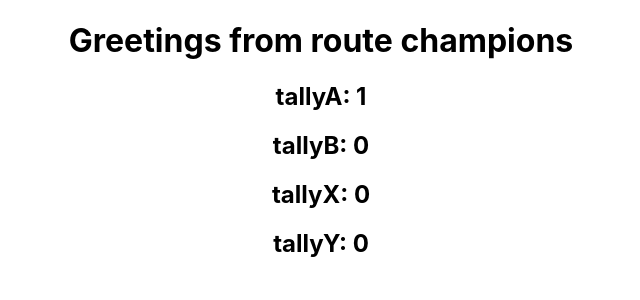
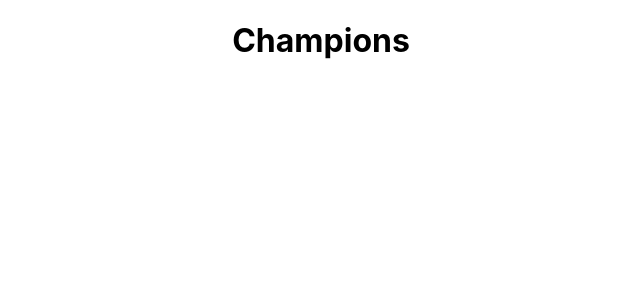
Before and after one commit to Macribo/banba3, a React (Create React App) app: page /champions in a window 1280 px wide. Shown: the top 300 px of the page, without its empty margins (319-959 px from the left). Built offline with nearby package versions, Linux system fonts and the light colour scheme.

Commit message:
Add Champion placeholder resources to champions.jsx; return via main-view router.

```diff
--- /dev/null
+++ b/src/components/champions/champions.jsx
@@ -0,0 +1,16 @@
+import React from 'react';
+
+export class Champions extends React.Component {
+
+	constructor() {
+		super();
+		this.state = {
+
+		}
+	}
+	render() {
+
+		return (<h1>Champions</h1>)
+	}
+
+}
--- a/src/components/main-view/main-view.jsx
+++ b/src/components/main-view/main-view.jsx
@@ -1,12 +1,6 @@
 import React from 'react';
-import ReactDOM from 'react-dom';
-import {
-	BrowserRouter as Router,
-	Switch,
-	Route,
-	Link,
-
-} from "react-router-dom";
+import {Champions} from '../champions/champions'
+import { BrowserRouter as Router, Route, } from "react-router-dom";
 
 export default class MainView extends React.Component {
 
@@ -35,13 +29,9 @@ export default class MainView extends React.Component {
 						<h2>tallyY: {this.state.tallyY}</h2>
 					</></Route>
 
-									<Route exact path="/champions">
+				<Route exact path="/champions">
 					<>
-						<h1>Greetings from route champions</h1>
-						<h2>tallyA: {this.state.tallyA}</h2>
-						<h2>tallyB: {this.state.tallyB}</h2>
-						<h2>tallyX: {this.state.tallyX}</h2>
-						<h2>tallyY: {this.state.tallyY}</h2>
+						<Champions />
 					</></Route></Router>
 		)
 	}
```
